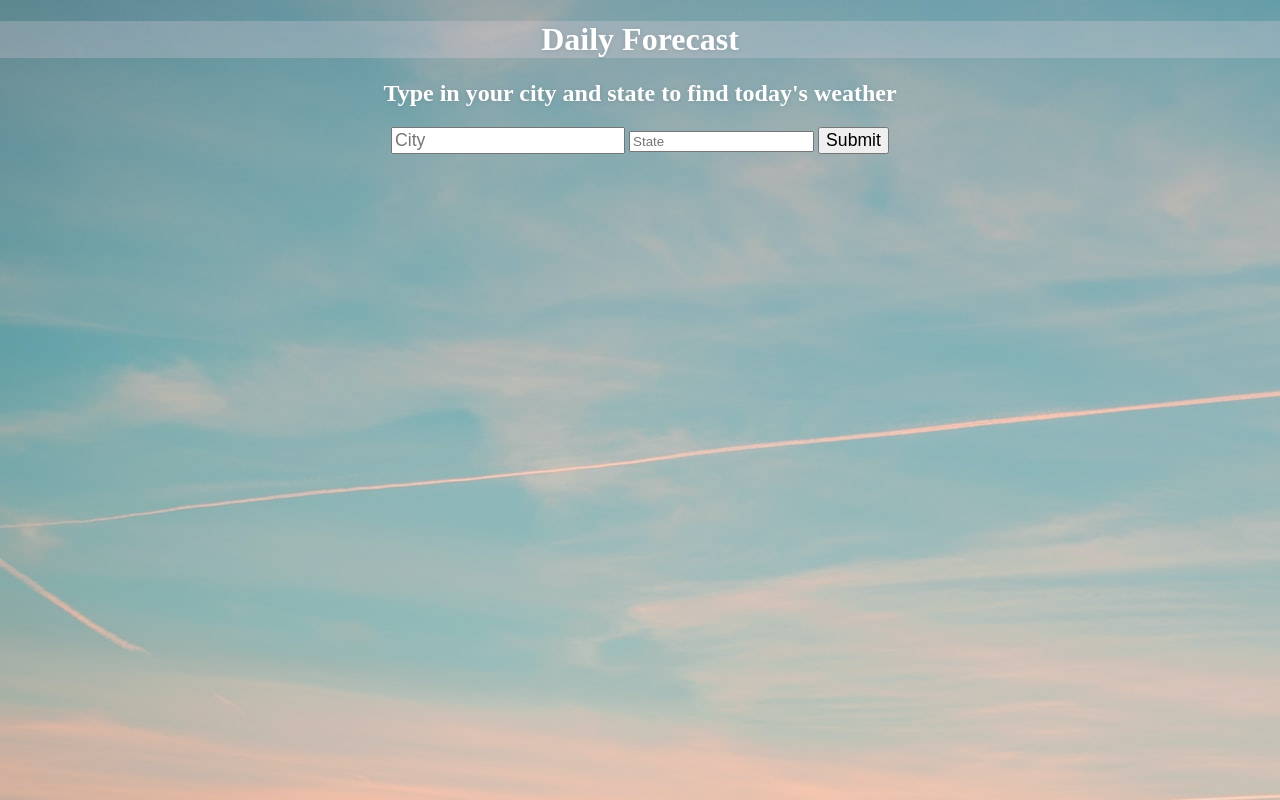
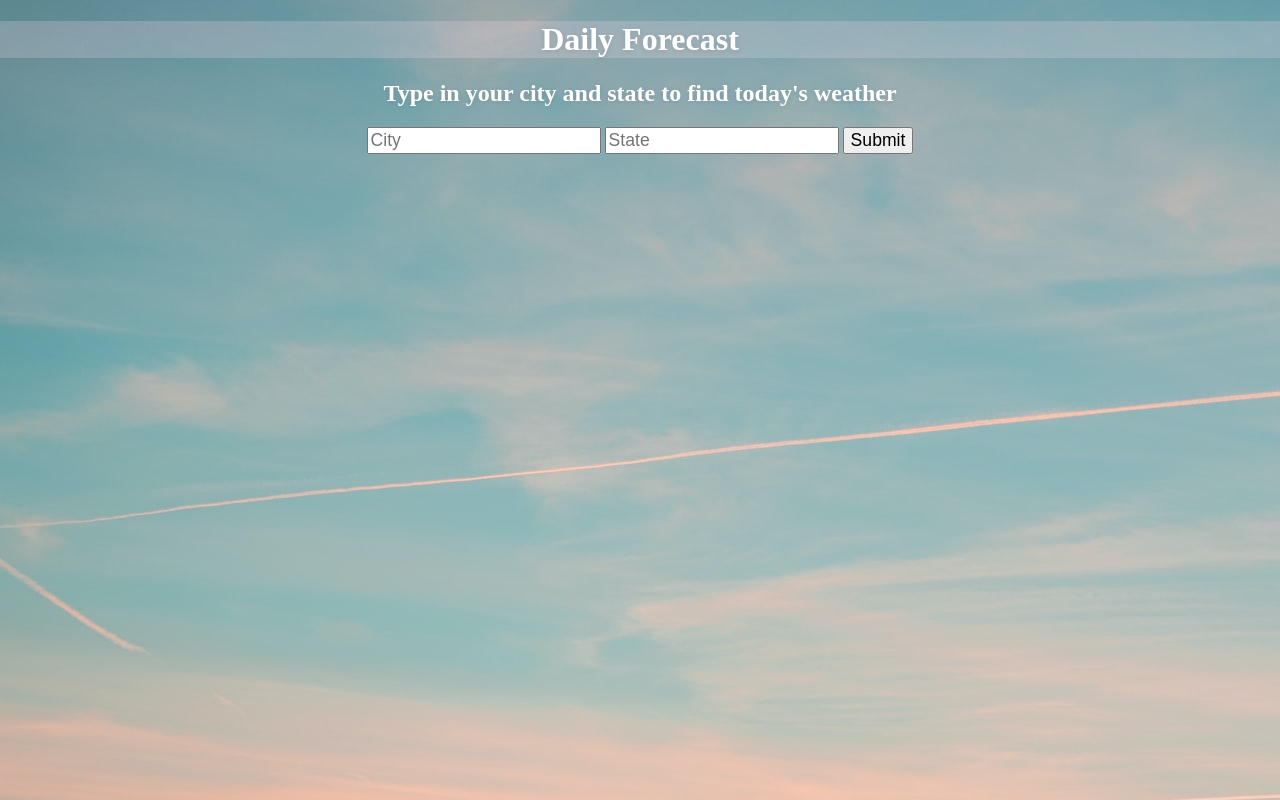
Before and after one commit to mmason27/JavascriptAPIs, a plain HTML site: page WeatherApp/index.html in a window 1280 px wide. Drawn offline with Linux system fonts and the light colour scheme.

Commit message:
updated styling for input boxes

```diff
--- a/WeatherApp/styles.css
+++ b/WeatherApp/styles.css
@@ -35,7 +35,7 @@ button {
     font-size: 1.1rem;
 }
 
-#cityTextBox {
+#cityTextBox, #stateTextBox {
     font-size: 1.1rem;
 }
 
```
